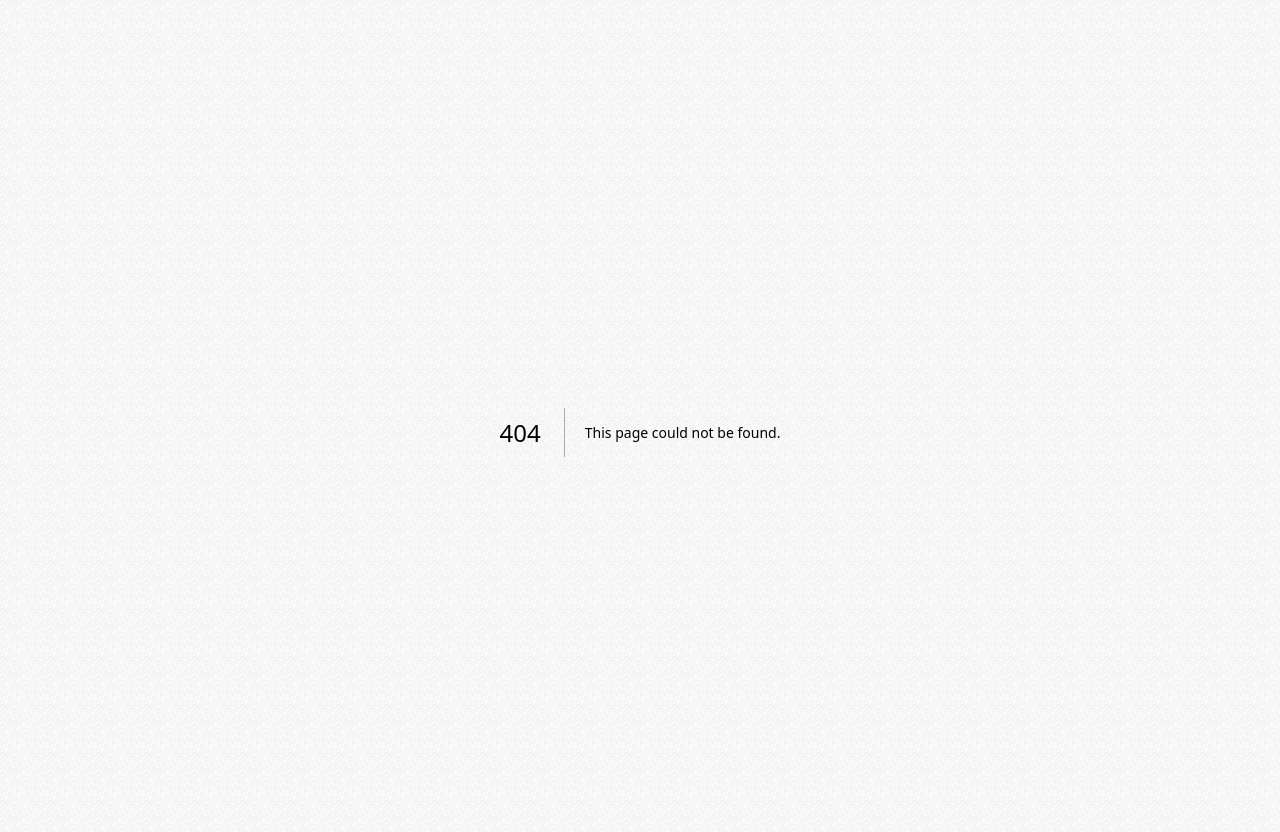
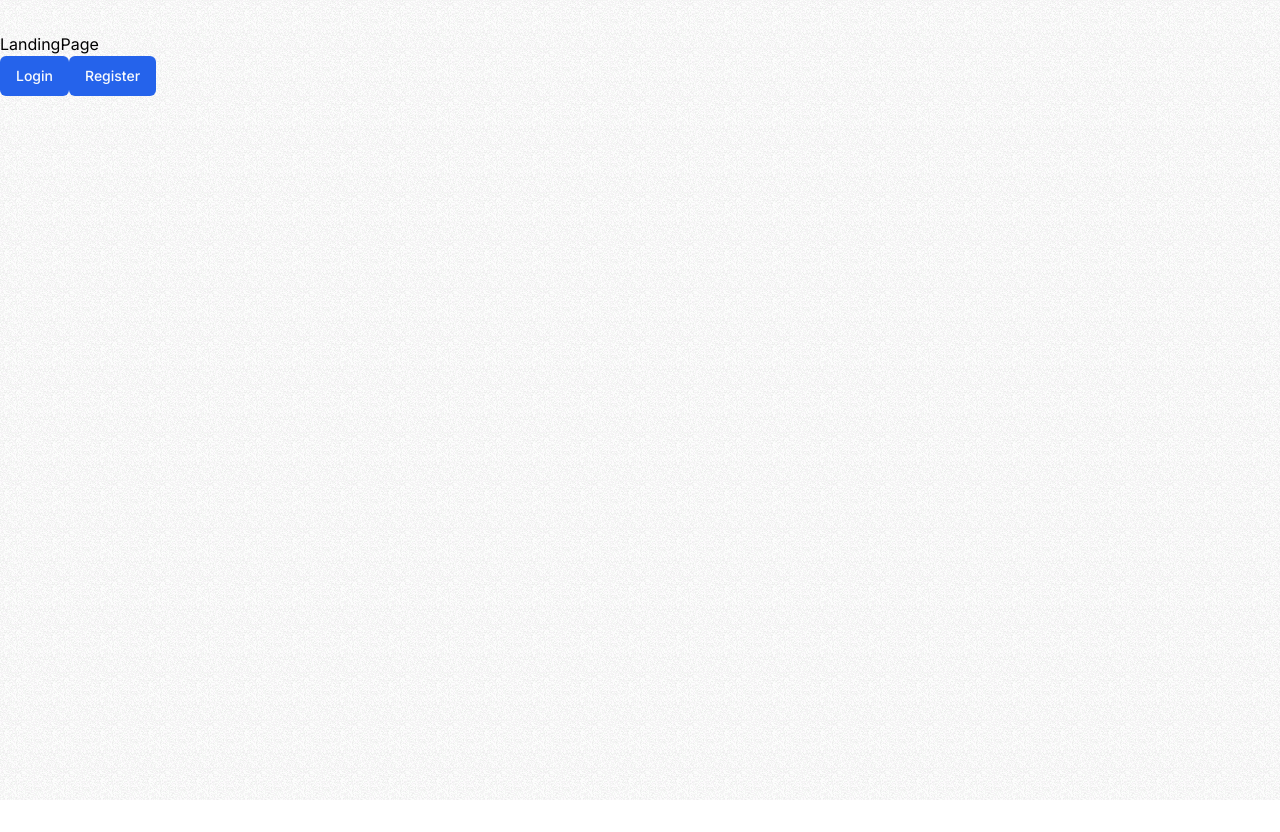
Before and after one commit to iasonasxrist/AI-Saas-Nextjs, a Next.js app in the folder influenceai/: page / in a window 1280 px wide. Before the commit this address had no page. After the commit the page ends 800 px from the top, so only its background shows below. Built offline with nearby package versions, Linux system fonts and the light colour scheme.

Commit message:
landing page

```diff
--- /dev/null
+++ b/influenceai/src/app/(landing)/page.tsx
@@ -0,0 +1,22 @@
+import { Button } from "@/components/ui/button";
+import Link from "next/link";
+import React from "react";
+
+const LandingPage = () => {
+  return (
+    <div>
+      {" "}
+      LandingPage
+      <div>
+        <Link href="/sign-in">
+          <Button>Login</Button>
+        </Link>
+        <Link href="/sign-up">
+          <Button>Register</Button>
+        </Link>
+      </div>
+    </div>
+  );
+};
+
+export default LandingPage;
```
